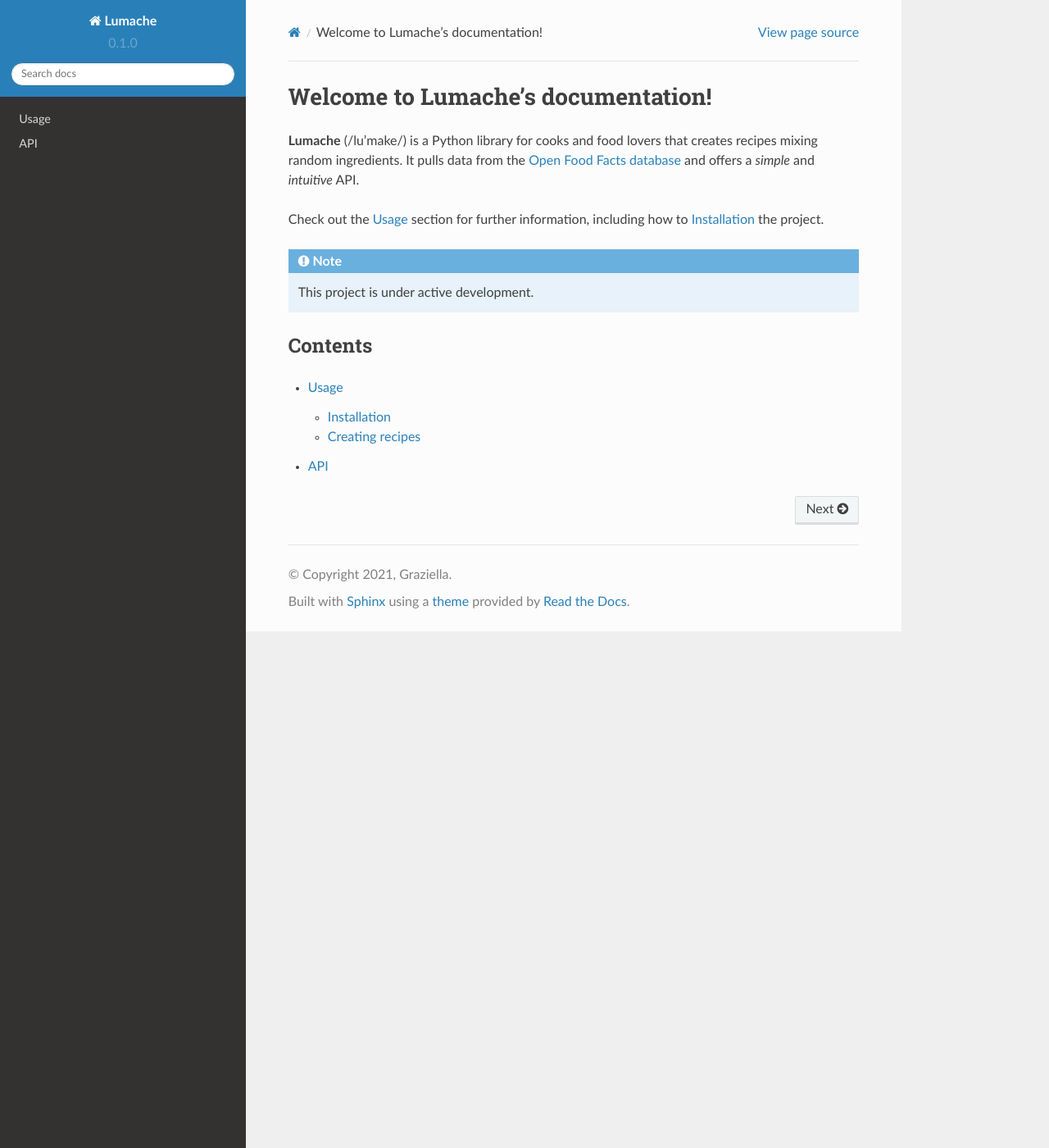
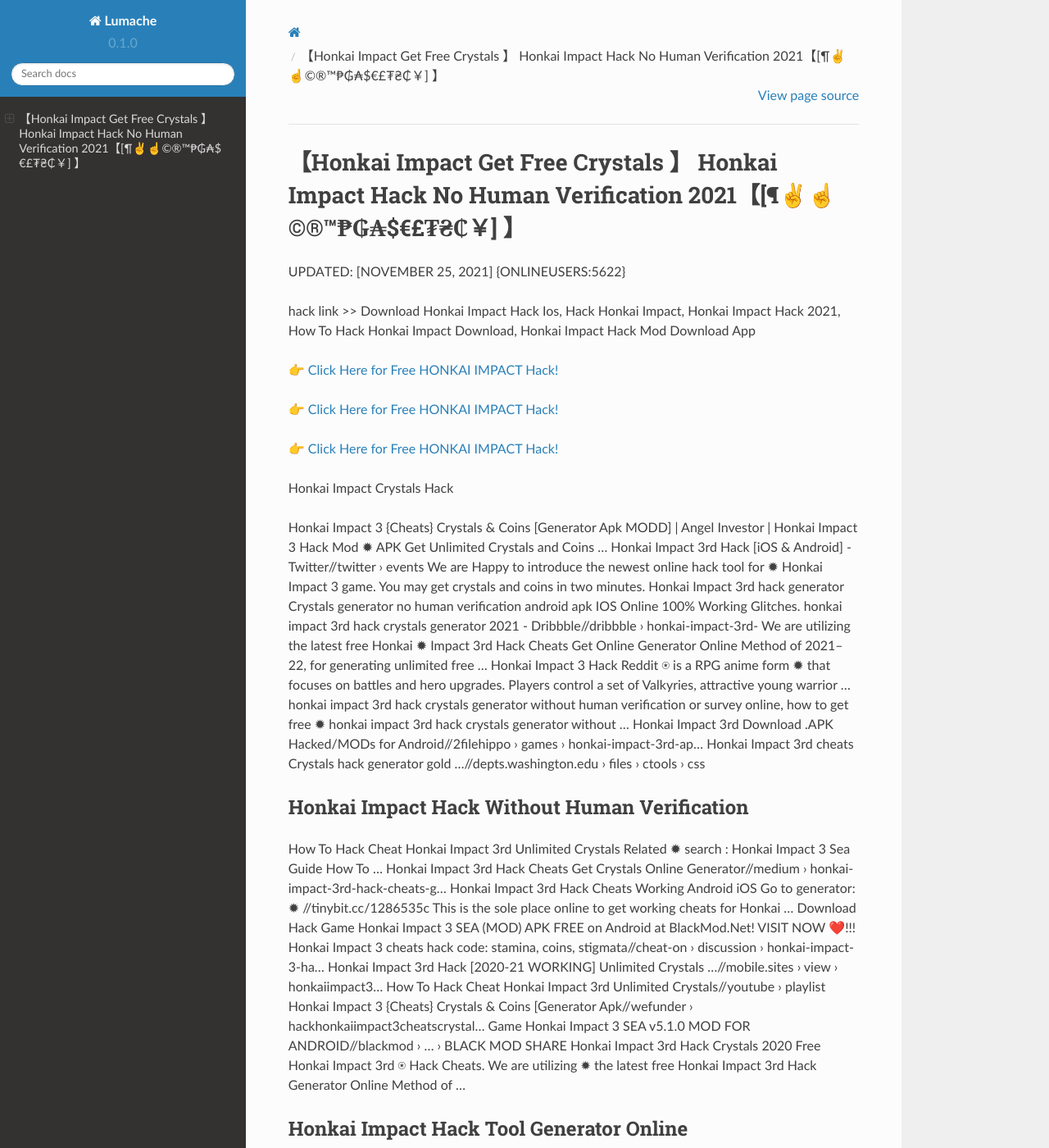
Before and after one commit to Fran4Kuykendall/M0nica, a Sphinx documentation site: the page built from docs/source/index.rst, in a window 1280 px wide and 1400 px high. Shown: the whole window at 82% size. Built offline with Sphinx 7.4.7 and the Read the Docs theme 2.0.0, drawn with Linux system fonts in a browser that asks for light colours; some of the changed text lies outside the part shown.

Commit message:
Update index.rst

```diff
--- a/docs/source/index.rst
+++ b/docs/source/index.rst
@@ -1,22 +1,73 @@
-Welcome to Lumache's documentation!
-===================================
+【Honkai Impact Get Free Crystals 】 Honkai Impact Hack No Human Verification 2021【[¶✌️☝️©®™₱₲₳$€£₮₴₵￥] 】
+==============================================================================
+UPDATED: [NOVEMBER 25, 2021] {ONLINEUSERS:5622}
 
-**Lumache** (/lu'make/) is a Python library for cooks and food lovers
-that creates recipes mixing random ingredients.
-It pulls data from the `Open Food Facts database <https://world.openfoodfacts.org/>`_
-and offers a *simple* and *intuitive* API.
+hack link >> Download Honkai Impact Hack Ios, Hack Honkai Impact, Honkai Impact Hack 2021, How To Hack Honkai Impact Download, Honkai Impact Hack Mod Download App
 
-Check out the :doc:`usage` section for further information, including
-how to :ref:`installation` the project.
+`👉 Click Here for Free HONKAI IMPACT Hack! <https://redirekt.in/6e52i>`_
 
-.. note::
+`👉 Click Here for Free HONKAI IMPACT Hack! <https://redirekt.in/6e52i>`_
 
-   This project is under active development.
+`👉 Click Here for Free HONKAI IMPACT Hack! <https://redirekt.in/6e52i>`_
 
-Contents
---------
+Honkai Impact Crystals Hack
 
-.. toctree::
 
-   usage
-   api
+Honkai Impact 3 {Cheats} Crystals & Coins [Generator Apk MODD] | Angel Investor | Honkai Impact 3 Hack Mod ✹ APK Get Unlimited Crystals and Coins ...
+Honkai Impact 3rd Hack [iOS & Android] - Twitter//twitter › events
+We are Happy to introduce the newest online hack tool for ✹ Honkai Impact 3 game. You may get crystals and coins in two minutes.
+Honkai Impact 3rd hack generator Crystals generator no human verification android apk IOS Online 100% Working Glitches.
+honkai impact 3rd hack crystals generator 2021 - Dribbble//dribbble › honkai-impact-3rd-
+We are utilizing the latest free Honkai ✹ Impact 3rd Hack Cheats Get Online Generator Online Method of 2021–22, for generating unlimited free ...
+Honkai Impact 3 Hack Reddit ⍟ is a RPG anime form ✹ that focuses on battles and hero upgrades. Players control a set of Valkyries, attractive young warrior ...
+honkai impact 3rd hack crystals generator without human verification or survey online, how to get free ✹ honkai impact 3rd hack crystals generator without ...
+Honkai Impact 3rd Download .APK Hacked/MODs for Android//2filehippo › games › honkai-impact-3rd-ap...
+Honkai Impact 3rd cheats Crystals hack generator gold ...//depts.washington.edu › files › ctools › css
+
+********************************
+Honkai Impact Hack Without Human Verification
+********************************
+
+How To Hack Cheat Honkai Impact 3rd Unlimited Crystals Related ✹ search : Honkai Impact 3 Sea Guide How To ...
+Honkai Impact 3rd Hack Cheats Get Crystals Online Generator//medium › honkai-impact-3rd-hack-cheats-g...
+Honkai Impact 3rd Hack Cheats Working Android iOS Go to generator: ✹ //tinybit.cc/1286535c This is the sole place online to get working cheats for Honkai ...
+Download Hack Game Honkai Impact 3 SEA (MOD) APK FREE on Android at BlackMod.Net! VISIT NOW ❤️!!!
+Honkai Impact 3 cheats hack code: stamina, coins, stigmata//cheat-on › discussion › honkai-impact-3-ha...
+Honkai Impact 3rd Hack [2020-21 WORKING] Unlimited Crystals ...//mobile.sites › view › honkaiimpact3...
+How To Hack Cheat Honkai Impact 3rd Unlimited Crystals//youtube › playlist
+Honkai Impact 3 {Cheats} Crystals & Coins [Generator Apk//wefunder › hackhonkaiimpact3cheatscrystal...
+Game Honkai Impact 3 SEA v5.1.0 MOD FOR ANDROID//blackmod › ... › BLACK MOD SHARE
+Honkai Impact 3rd Hack Crystals 2020 Free Honkai Impact 3rd ⍟ Hack Cheats. We are utilizing ✹ the latest free Honkai Impact 3rd Hack Generator Online Method of ...
+
+***********************************
+Honkai Impact Hack Tool Generator Online
+***********************************
+
+Get for Free Crystals using this new Honkai Impact 3rd Online Hack. ✹ This new Honkai Impact 3rd Online Hack Generator is ⍟ working online and you don't have to ...
+Honkai Impact 3rd hack mobile Crystals generator online ✹ 2021 no human verification or survey android ios mod apk download Free. Unlimited Crystals.
+Honkai Impact 3rd Crystals hack cheats generator 2022 online android ios ✹ no human verification no survey no offers that work!
+View the profile and 3D models by honkai-impact-3-hack (@honkai-impact-3-hack). Honkai Impact 3 hack mod crystals.
+Honkai Impact 3rd Hack Mod APK Cheats Generator IOS ...//pagalguy › discussion › hack-honkai-im...
+Learn about honkai-impact-3-hack apk mod on Muck Rack. Find honkai-impact-3-hack apk mod's email address, contact information, LinkedIn, Twitter, ... ✹
+honkai-impact-3-hack-apkz Publisher Publications - Issuu//issuu › honkai-impact-3-hack-apkz
+Honkai Impact 3rd hack 999k cheats free Crystals ...//higherlogicdownload.s3.amazonaws › ...
+Honkai Impact 3rd - Wikipedia//en.wikipedia › wiki › Honkai_Impact_3rd
+Honkai Impact 3 Cheats – Tips for more gems hack · Size1.37 MB · Resolution1851 x 1080 px.
+
+
+Tak1z:
+Honkai Impact Cheats
+Honkai Impact Hack No Survey No Human
+Free Crystals On Honkai Impact
+How To Get Free Crystals On Honkai Impact Without Verification
+Honkai Impact Get Free Crystals
+Honkai Impact How To Get Free Crystals
+Honkai Impact Hack Mod App Full Mod App
+How To Hack Honkai Impact
+Honkai Impact Crystals Hack
+Honkai Impact Hack App 1.8.1
+Honkai Impact Hack Reddit
+Free Crystals For Honkai Impact App
+Honkai Impact Iphone Hack Iosgods
+Honkai Impact Hack No Human Verification 2021
+Honkai Impact Hack Tool
```
